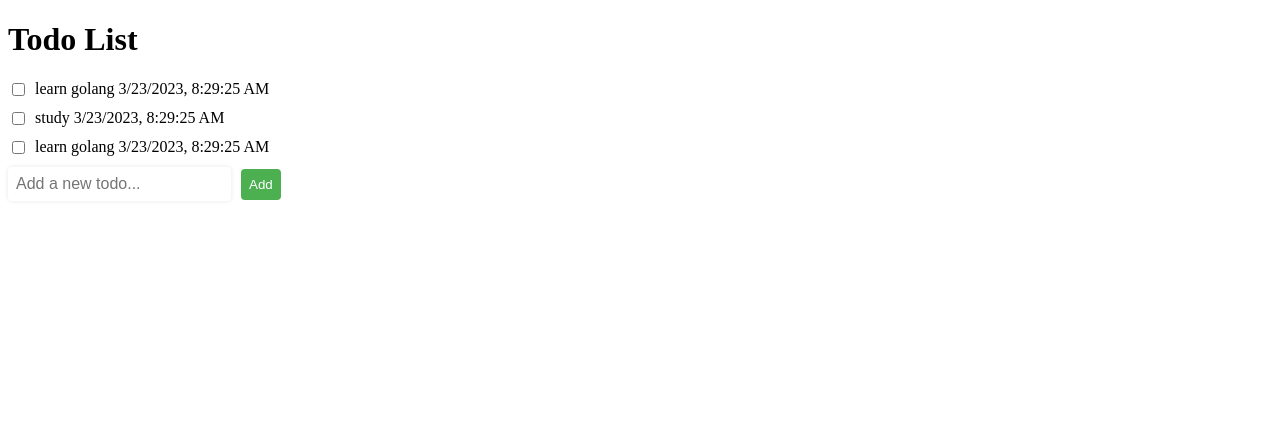
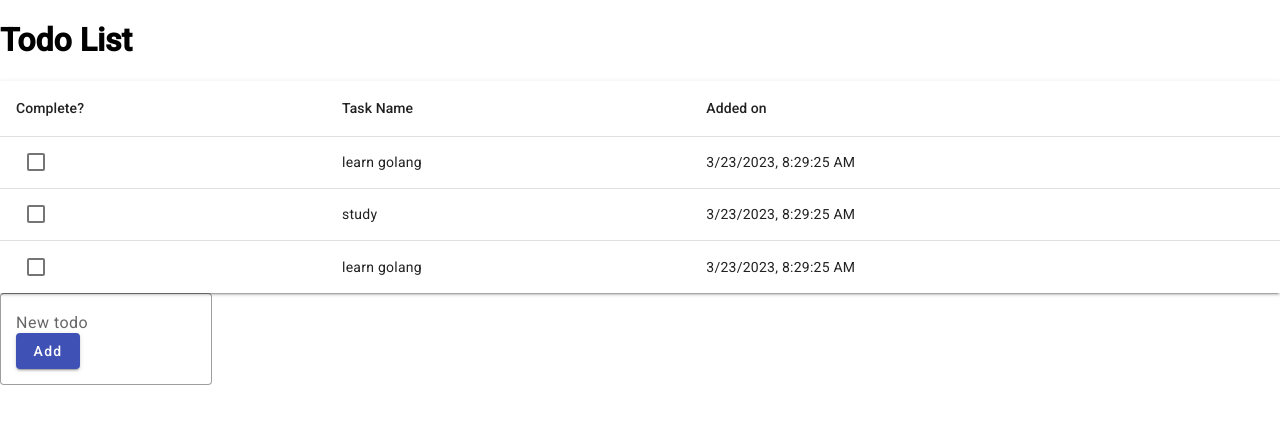
Before and after one commit to rish106/todo-app, an Angular app: page / in a window 1280 px wide. Shown: the top 424 px of the page. Built offline with nearby package versions, Linux system fonts and the light colour scheme.

Commit message:
add angular material and various changes

```diff
--- a/angular.json
+++ b/angular.json
@@ -25,6 +25,7 @@
               "src/assets"
             ],
             "styles": [
+              "@angular/material/prebuilt-themes/indigo-pink.css",
               "src/styles.css"
             ],
             "scripts": []
@@ -87,6 +88,7 @@
               "src/assets"
             ],
             "styles": [
+              "@angular/material/prebuilt-themes/indigo-pink.css",
               "src/styles.css"
             ],
             "scripts": []
--- a/package.json
+++ b/package.json
@@ -11,10 +11,12 @@
   "private": true,
   "dependencies": {
     "@angular/animations": "^15.2.0",
+    "@angular/cdk": "^15.2.3",
     "@angular/common": "^15.2.0",
     "@angular/compiler": "^15.2.0",
     "@angular/core": "^15.2.0",
     "@angular/forms": "^15.2.0",
+    "@angular/material": "^15.2.3",
     "@angular/platform-browser": "^15.2.0",
     "@angular/platform-browser-dynamic": "^15.2.0",
     "@angular/router": "^15.2.0",
--- a/src/app/todo-list/todo-list.component.css
+++ b/src/app/todo-list/todo-list.component.css
@@ -1,37 +1,3 @@
-form {
-  margin-bottom: 20px;
+table {
+  width: 100%;
 }
-
-form input[type="text"] {
-  padding: 8px;
-  font-size: 16px;
-  border: none;
-  border-radius: 4px;
-  box-shadow: 0 0 4px rgba(0, 0, 0, 0.1);
-  margin-right: 10px;
-}
-
-form button {
-  background-color: #4CAF50;
-  color: white;
-  border: none;
-  border-radius: 4px;
-  cursor: pointer;
-  padding: 8px;
-}
-
-ul {
-  list-style-type: none;
-  margin: 0;
-  padding: 0;
-}
-
-li {
-  display: flex;
-  align-items: center;
-  margin-bottom: 10px;
-}
-
-li input[type="checkbox"] {
-  margin-right: 10px;
-}
--- a/src/app/todo-list/todo-list.component.html
+++ b/src/app/todo-list/todo-list.component.html
@@ -1,10 +1,37 @@
-<ul>
-  <li *ngFor="let todo of todos">
-    <input type="checkbox" [(ngModel)]="todo.is_complete">
-      {{ todo.task }}    {{ todo.added_on.toLocaleString() }}
-  </li>
-  <form (ngSubmit)="addTodo()">
-    <input type="text" [(ngModel)]="newTodo" placeholder="Add a new todo..." name="first">
-    <button type="submit">Add</button>
-  </form>
-</ul>
+<table mat-table [dataSource]="dataSource" class="mat-elevation-z2">
+
+  <!-- is complete column -->
+  <ng-container matColumnDef="isComplete">
+    <th mat-header-cell *matHeaderCellDef> Complete? </th>
+    <td mat-cell *matCellDef="let todo">
+      <mat-checkbox [(ngModel)]="todo.isComplete">
+      </mat-checkbox>
+    </td>
+  </ng-container>
+
+  <!-- Task name column -->
+  <ng-container matColumnDef="task">
+    <th mat-header-cell *matHeaderCellDef> Task Name </th>
+    <td mat-cell *matCellDef="let todo">{{ todo.task }}</td>
+  </ng-container>
+
+  <!-- Added on column -->
+  <ng-container matColumnDef="addedOn">
+    <th mat-header-cell *matHeaderCellDef> Added on </th>
+    <td mat-cell *matCellDef="let todo">{{ todo.addedOn.toLocaleString() }}</td>
+  </ng-container>
+
+  <tr mat-header-row *matHeaderRowDef="displayedColumns"></tr>
+  <tr mat-row *matRowDef="let row; columns: displayedColumns;"></tr>
+
+</table>
+
+<form (ngSubmit)="addTodo()">
+
+  <mat-form-field appearance="outline">
+    <mat-label>New todo</mat-label>
+    <input matInput [(ngModel)]="newTodo" placeholder="Add a new todo..." name="first">
+    <button type="submit" mat-raised-button color="primary">Add</button>
+  </mat-form-field>
+
+</form>
--- a/src/app/todo-list/todo-list.component.ts
+++ b/src/app/todo-list/todo-list.component.ts
@@ -1,9 +1,10 @@
 import { Component } from '@angular/core';
+import { MatTableDataSource } from '@angular/material/table';
 
 interface Todo {
   task: string;
-  is_complete: boolean;
-  added_on: Date;
+  isComplete: boolean;
+  addedOn: Date;
 }
 
 @Component({
@@ -13,19 +14,27 @@ interface Todo {
 })
 
 export class TodoListComponent {
+  dataSource = new MatTableDataSource<Todo>();
   newTodo: string = '';
 
   todos: Todo[] = [
-    { task: 'learn golang', is_complete: false, added_on: new Date() },
-    { task: 'study', is_complete: false, added_on: new Date() },
-    { task: 'learn golang', is_complete: false, added_on: new Date() },
+    { task: 'learn golang', isComplete: false, addedOn: new Date() },
+    { task: 'study', isComplete: false, addedOn: new Date() },
+    { task: 'learn golang', isComplete: false, addedOn: new Date() },
   ];
+
+  ngOnInit() {
+    this.dataSource.data = this.todos;
+  }
+
+  displayedColumns : string[] = ["isComplete", "task", "addedOn"];
 
   addTodo() {
     if (this.newTodo.trim().length === 0) {
       return;
     }
-    this.todos.push({ task: this.newTodo, is_complete: false, added_on: new Date() });
+    this.todos.push({ task: this.newTodo, isComplete: false, addedOn: new Date() });
+    this.dataSource.data = this.todos;
     this.newTodo = '';
   }
 }
--- a/src/index.html
+++ b/src/index.html
@@ -6,6 +6,9 @@
   <base href="/">
   <meta name="viewport" content="width=device-width, initial-scale=1">
   <link rel="icon" type="image/x-icon" href="favicon.ico">
+  <link rel="preconnect" href="https://fonts.gstatic.com">
+  <link href="https://fonts.googleapis.com/css2?family=Roboto:wght@300;400;500&display=swap" rel="stylesheet">
+  <link href="https://fonts.googleapis.com/icon?family=Material+Icons" rel="stylesheet">
 </head>
 <body>
   <app-root></app-root>
--- a/src/styles.css
+++ b/src/styles.css
@@ -1 +1,4 @@
 /* You can add global styles to this file, and also import other style files */
+
+html, body { height: 100%; }
+body { margin: 0; font-family: Roboto, "Helvetica Neue", sans-serif; }
```
Also changed, not shown: src/app/app.module.ts (+13 -1 lines), 1 other file (tests, documents, lock files or other folders).
